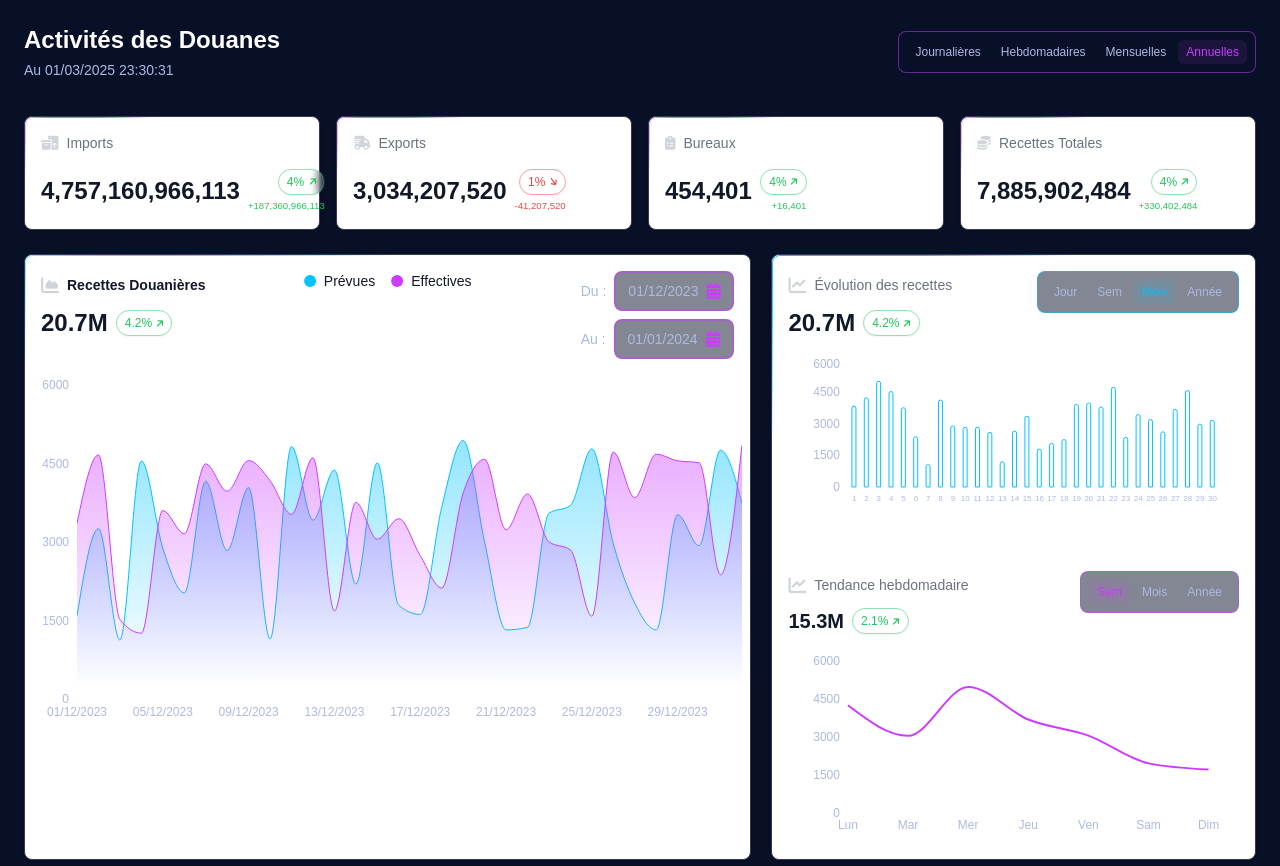
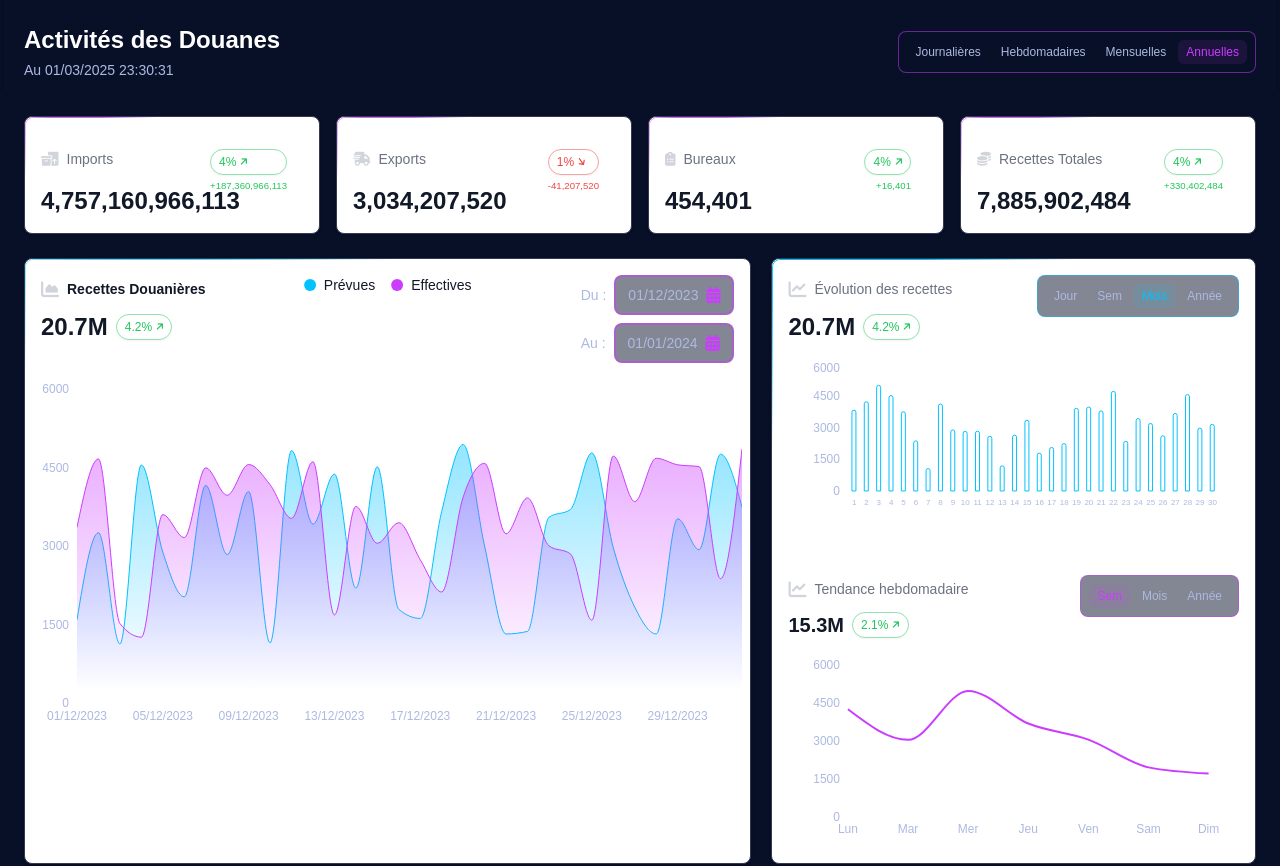
Before and after one commit to Kalixor/djib_2, a React (Vite) app: page / in a window 1280 px wide. Shown: the top 866 px of the page. Built offline with nearby package versions, Linux system fonts and the light colour scheme; a web font is replaced by a local one.

Commit message:
Initial commit from your app

```diff
--- a/src/components/KPI.jsx
+++ b/src/components/KPI.jsx
@@ -88,7 +88,7 @@ const KPI = ({ title, isActive, onClick, style }) => {
       : 'fas fa-arrow-down rotate-[-35deg]'
 
     return (
-      <div className="flex flex-col items-end">
+      <div className="absolute top-4 right-4">
         <div className={`
           px-2 py-1 rounded-full
           border ${isPositive ? 'border-green-500/50' : 'border-red-500/50'}
@@ -102,7 +102,7 @@ const KPI = ({ title, isActive, onClick, style }) => {
           <span>{variationValue}%</span>
           <i className={`${arrowClass} text-[0.6rem]`} />
         </div>
-        <div className={`text-[0.6rem] mt-1 ${
+        <div className={`text-[0.6rem] mt-1 text-right ${
           isPositive ? 'text-green-500' : 'text-red-500'
         }`}>
           {isPositive ? '+' : '-'}{Math.abs(variationAmount).toLocaleString()}
@@ -130,6 +130,7 @@ const KPI = ({ title, isActive, onClick, style }) => {
       </div>
 
       <div className="flex flex-col w-full min-h-[60px] space-y-4 relative z-10">
+        {renderVariationBadge()}
         <div className="flex items-center gap-2">
           <i className={`${getIcon()} text-sm text-gray-300 dark:text-card-text`} />
           <h3 className="text-sm font-medium text-gray-500 dark:text-card-text">
@@ -141,7 +142,6 @@ const KPI = ({ title, isActive, onClick, style }) => {
           <p className="text-2xl font-semibold text-gray-900 dark:text-white">
             {displayValue}
           </p>
-          {renderVariationBadge()}
         </div>
       </div>
     </div>
```
